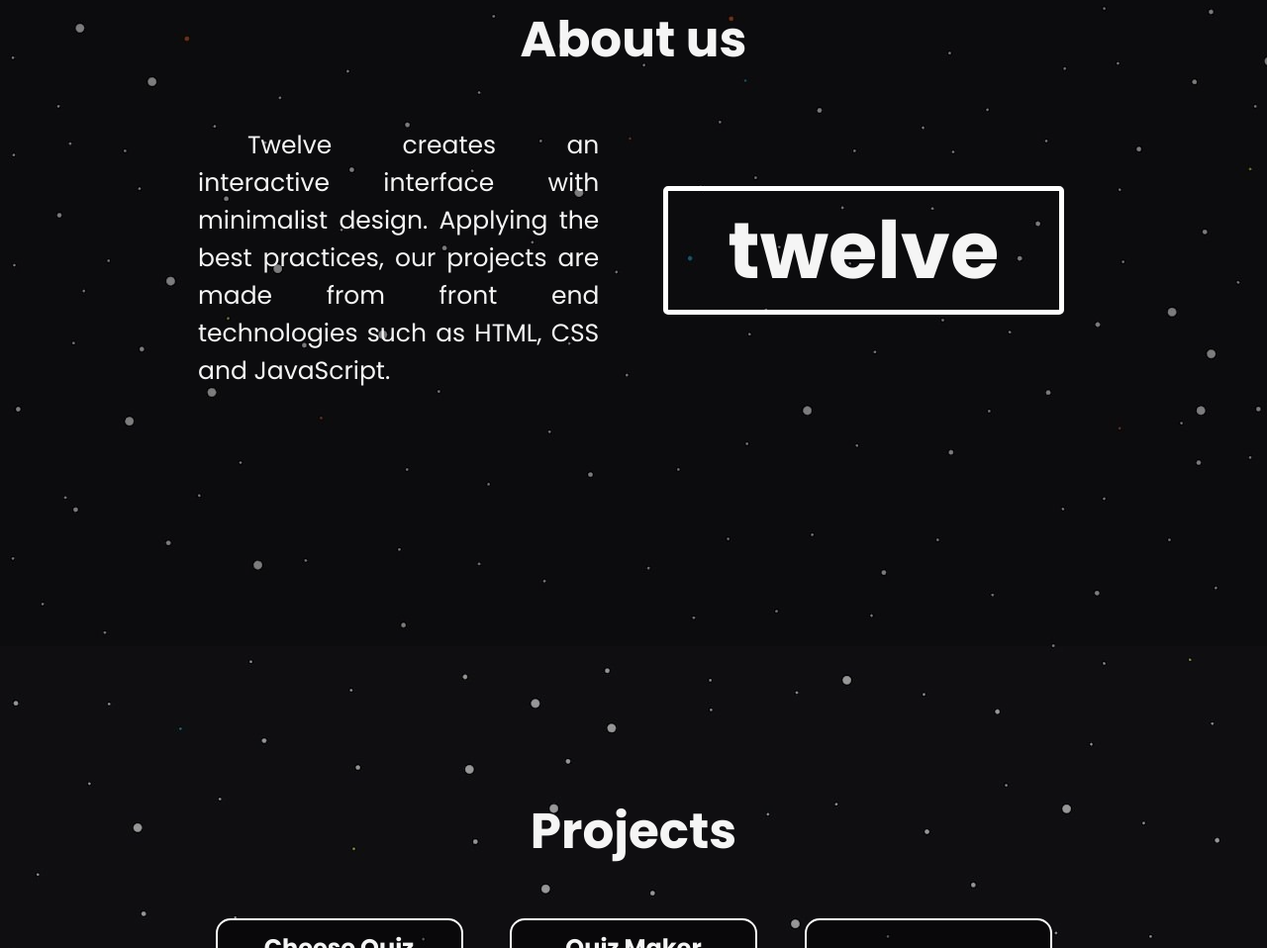
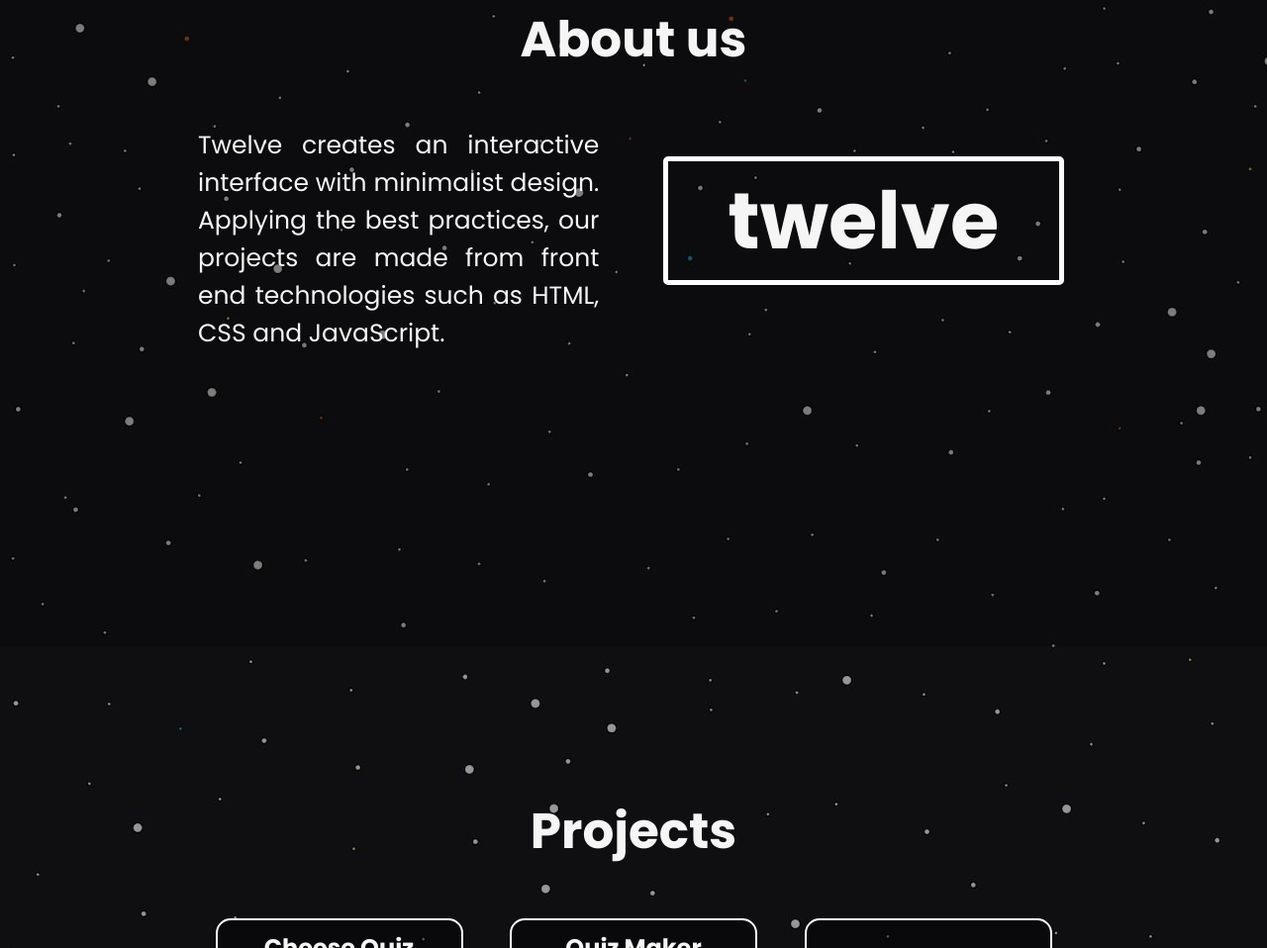
Before and after one commit to grimeo/twelve, a plain HTML site: page index.html in a window 1280 px wide. Shown: the part 947-1905 px from the top of the page at 99% size. Drawn offline with Linux system fonts and the light colour scheme.

Commit message:
fix: left-text spacing

```diff
--- a/css/index.css
+++ b/css/index.css
@@ -346,8 +346,7 @@ body{
     }
     .left p {
         display: block;
-        text-align:justify;
-        text-indent: 50px;
+        text-align: justify;
         font-size: 25px;
         margin-top: 20px;
         color: whitesmoke
@@ -358,7 +357,7 @@ body{
         border-radius: 5px;
         font-size: 80px;
         text-align: center;
-        margin-top: 80px;
+        margin-top: 50px;
     }
 
 #project-container{
```
